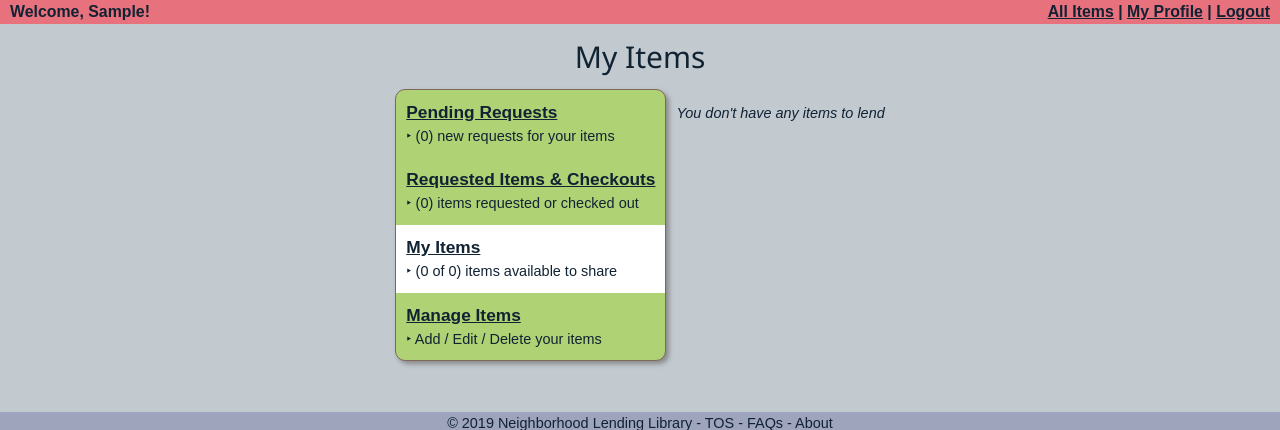
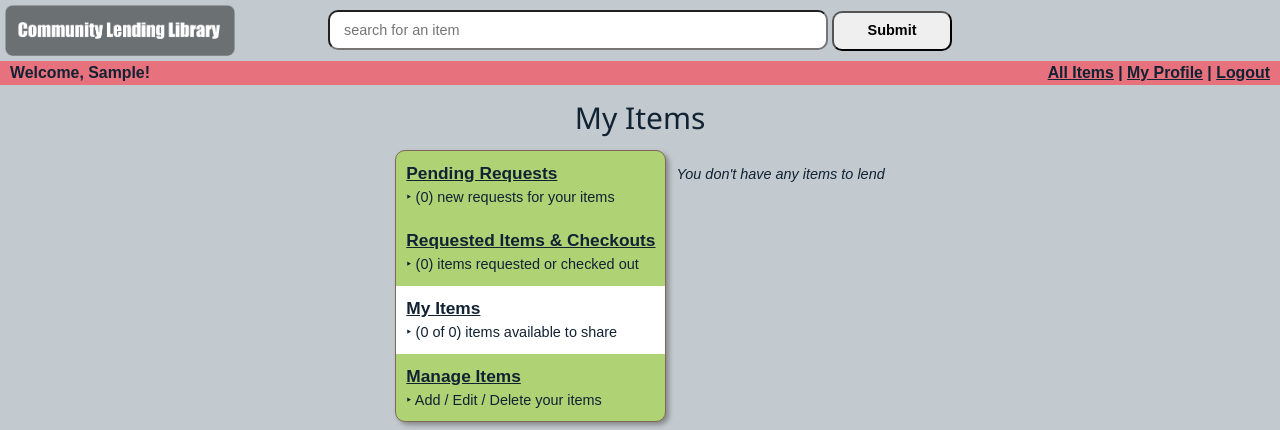
Before and after one commit to lar-mo/neighborbood-lending-library, a Django app: page /my_items/ in a window 1280 px wide. Shown: the top 430 px of the page. Run offline with Django 3.2, Linux system fonts and the light colour scheme; the visitor is signed in with stand-in values (Sample User, id 1); some web fonts are replaced.

Commit message:
adding search feature; updating my_items template

```diff
--- a/bibliotek/lendingLibrary/templates/lendingLibrary/base.html
+++ b/bibliotek/lendingLibrary/templates/lendingLibrary/base.html
@@ -263,12 +263,41 @@
         color: #111 !important;
         font-weight: bold;
       }
-      /* .description {
-        max-width: 500px;
-      } */
+      section {
+        display: flex;
+        flex-direction: row;
+        align-items: flex-start;
+        justify-content: space-around;
+        padding: 10px;
+      }
+      #item_search {
+        width: 500px;
+        height: 40px;
+        border-radius: 10px;
+      }
+      #submit_btn {
+        height: 40px;
+        width: 120px;
+        border-radius: 10px;
+      }
+      section > img {
+        width: 270px;
+        padding-right: 40px;
+        position: absolute;
+        top: 5px;
+        left: 5px;
+      }
     </style>
   </head>
   <body>
+    <section>
+      <img src="https://lar-mo.com/images/lendingLib_logo.png">
+      <form action="{% url 'lendingLibrary:search_results' %}" method="post">
+        {% csrf_token %}
+        <input type="search" id="item_search" name="search_term" placeholder="&nbsp;&nbsp;&nbsp;search for an item">
+        <input type="submit" id="submit_btn" name="submit_btn">
+      </form>
+    </section>
     <header>
       {% if not request.user.username or message == 'logout' %}
         <span>Welcome!</span>
--- a/bibliotek/lendingLibrary/templates/lendingLibrary/my_items.html
+++ b/bibliotek/lendingLibrary/templates/lendingLibrary/my_items.html
@@ -23,9 +23,9 @@
         <tr>
           <td style="text-align:center"><a href="{% url 'lendingLibrary:category' item.category %}">{{item.category}}</a></td>
           {% if item.category.name == "Books" %}
-            <td><span class="item_title">"<a href="{% url 'lendingLibrary:item_details' item.id item.slug %}">{{item.name}}</a>"</span></td>
+            <td><span class="item_title">"<a href="{% url 'lendingLibrary:edit_item' item.id %}">{{item.name}}</a>"</span></td>
           {% else %}
-            <td><span class="item_title"><a href="{% url 'lendingLibrary:item_details' item.id item.slug %}">{{item.name}}</a></span></td>
+            <td><span class="item_title"><a href="{% url 'lendingLibrary:edit_item' item.id %}">{{item.name}}</a></span></td>
           {% endif %}
           {% if item.description != '' %}
             <td><span class="item_description">{{item.description}}</span></td>
--- a/bibliotek/lendingLibrary/urls.py
+++ b/bibliotek/lendingLibrary/urls.py
@@ -24,6 +24,9 @@ urlpatterns = [
 
     # /lendingLibrary/item/ - error handling, redirect to index if trying to go to / (index)
     path('item/', views.item, name='item'),
+
+    # /lendingLibrary/search/tent/ - search results
+    path('search/', views.search_results, name='search_results'),
 
     # /lendingLibrary/request_item/ - form handling
     path('request_item/', views.request_item, name='request_item'),
--- a/bibliotek/lendingLibrary/views.py
+++ b/bibliotek/lendingLibrary/views.py
@@ -35,6 +35,12 @@ def item_details_no_slug(request, item_id):
     item = UserItem.objects.get(id=item_id)
     context = {'item': item}
     return render(request, 'lendingLibrary/item_details.html', context)
+
+def search_results(request):
+    search_term = request.POST['search_term']
+    items = UserItem.objects.filter(name__contains=search_term).exclude(item_status__in=[6, 4]) | UserItem.objects.filter(description__contains=search_term).exclude(item_status__in=[6, 4])
+    context = {'items': items, 'search_term': search_term}
+    return render(request, 'lendingLibrary/search_results.html', context)
 
 @login_required
 def request_item(request):
```
Also changed, not shown: bibliotek/lendingLibrary/templates/lendingLibrary/search_results.html (added, +63 -0 lines), images/lendingLib_logo.png (added), images/lendingLib_logo2.png (added).
